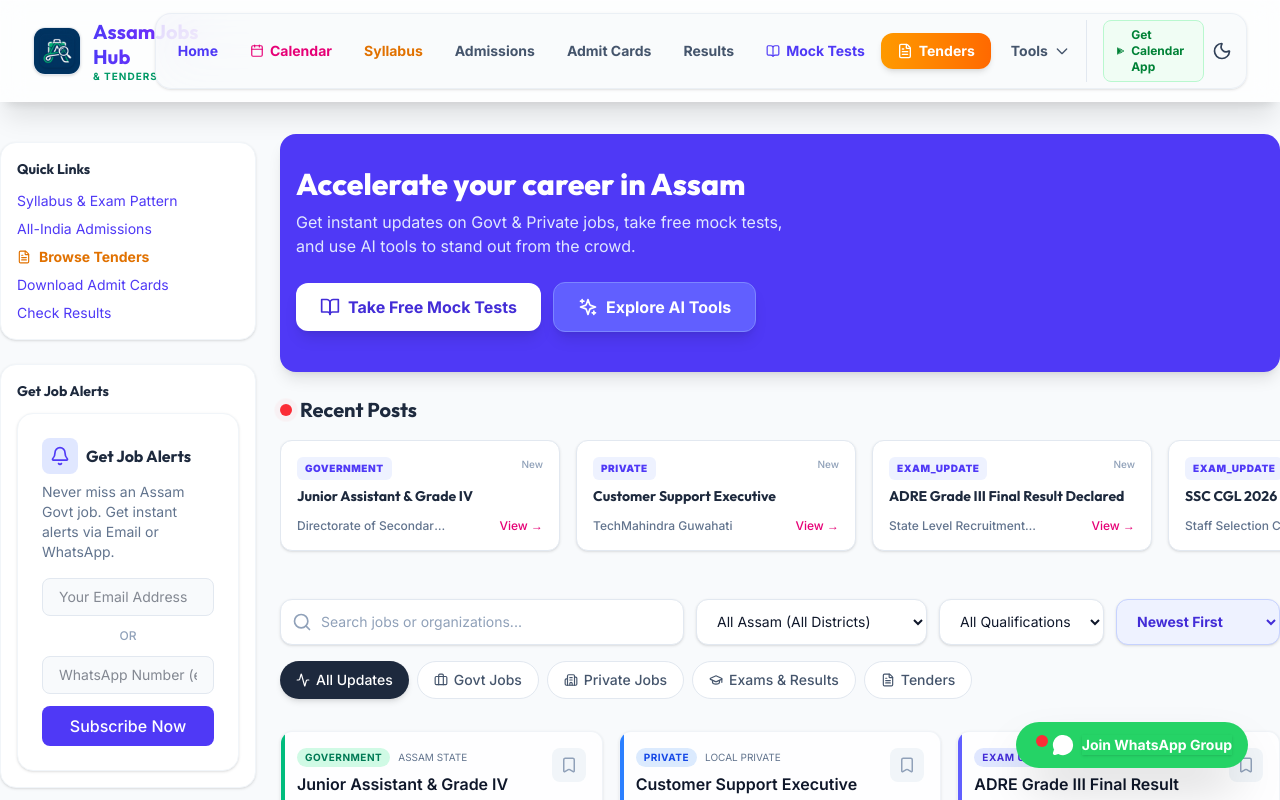
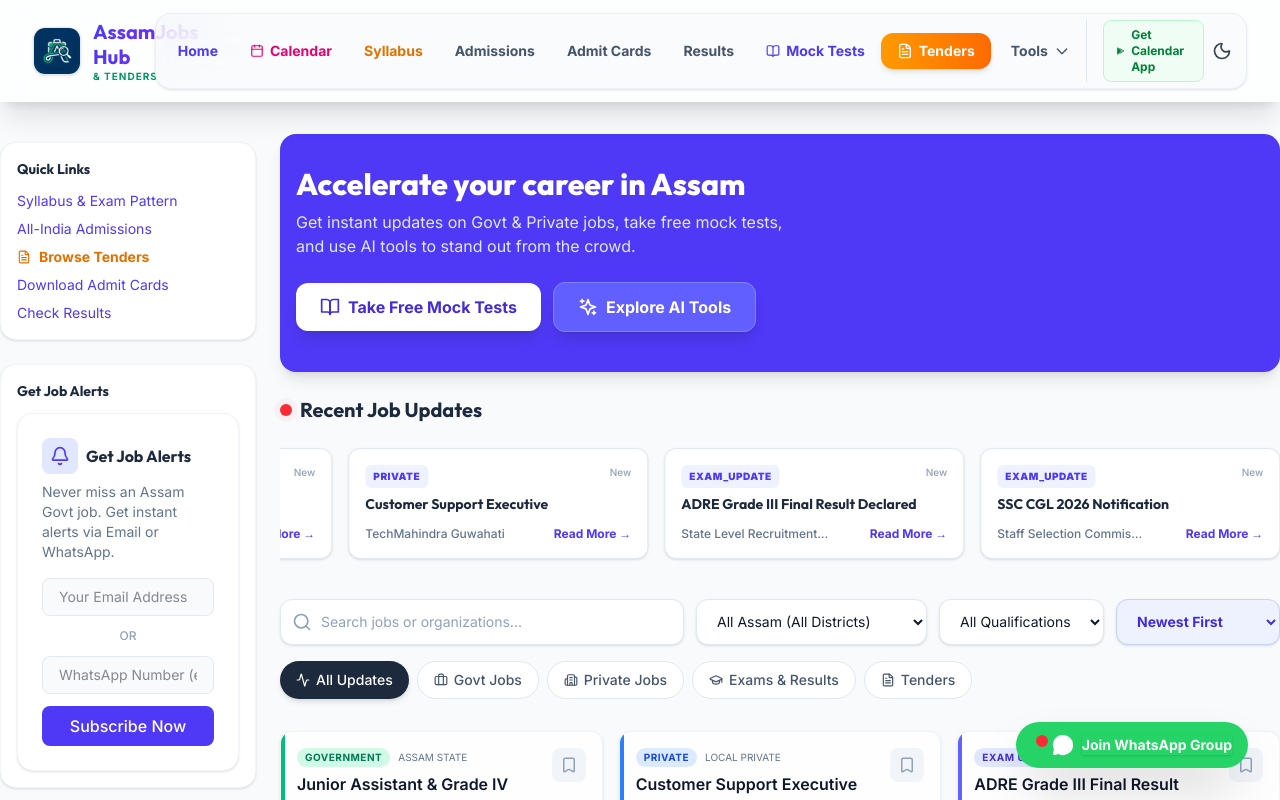
Before and after one commit to uzzaldutta/assamjobs-hub, a Next.js app: page / in a window 1280 px wide. Shown: the top 800 px of the page. Built offline with nearby package versions, Linux system fonts and the light colour scheme; no server answers; the database is empty.

Commit message:
feat: Convert Recent Posts widget to an infinite auto-scrolling CSS marquee and filter out Tenders

```diff
--- a/src/app/globals.css
+++ b/src/app/globals.css
@@ -46,3 +46,16 @@ h1, h2, h3, h4, h5, h6 {
   -ms-overflow-style: none;  /* IE and Edge */
   scrollbar-width: none;  /* Firefox */
 }
+
+@keyframes marquee {
+  0% { transform: translateX(0%); }
+  100% { transform: translateX(-100%); }
+}
+
+.animate-marquee {
+  animation: marquee 35s linear infinite;
+}
+
+.animate-marquee:hover {
+  animation-play-state: paused;
+}
--- a/src/app/page.tsx
+++ b/src/app/page.tsx
@@ -67,19 +67,22 @@ export default async function Home() {
       {/* Main Layout Grid */}
       <div className="px-4 md:px-0 relative z-10 grid grid-cols-1 lg:grid-cols-4 gap-6">
 
-        {/* Recent Posts Section */}
+        {/* Recent Posts Section (Marquee) */}
         <div className="col-span-1 lg:col-span-4 mt-6">
           <div className="flex items-center gap-2 mb-4">
             <span className="relative flex h-3 w-3">
               <span className="animate-ping absolute inline-flex h-full w-full rounded-full bg-red-400 opacity-75"></span>
               <span className="relative inline-flex rounded-full h-3 w-3 bg-red-500"></span>
             </span>
-            <h3 className="text-xl font-bold text-slate-800 dark:text-white">Recent Posts</h3>
+            <h3 className="text-xl font-bold text-slate-800 dark:text-white">Recent Job Updates</h3>
           </div>
 
-          <div className="flex gap-4 overflow-x-auto pb-4 hide-scrollbar snap-x">
-            {allJobs.slice(0, 5).map((job) => (
-              <Link key={job.id} href={`/jobs/${job.id}`} className="min-w-[280px] max-w-[300px] snap-start bg-white dark:bg-slate-900 border border-slate-200 dark:border-slate-800 rounded-xl p-4 shadow-sm hover:shadow-md hover:border-indigo-300 dark:hover:border-indigo-700 transition flex flex-col justify-between group">
+          <div className="flex overflow-hidden relative w-full group py-2">
+            {/* We render two identical lists side-by-side to create the seamless infinite scroll effect */}
+            {[1, 2].map((listIndex) => (
+              <div key={listIndex} className="flex gap-4 min-w-max animate-marquee pr-4" aria-hidden={listIndex === 2}>
+                {allJobs.filter(job => job.type !== "TENDER").slice(0, 8).map((job) => (
+                  <Link key={`${listIndex}-${job.id}`} href={`/jobs/${job.id}`} className="w-[300px] shrink-0 bg-white dark:bg-slate-900 border border-slate-200 dark:border-slate-800 rounded-xl p-4 shadow-sm hover:shadow-md hover:border-indigo-300 dark:hover:border-indigo-700 transition flex flex-col justify-between cursor-pointer">
                     <div>
                       <div className="flex justify-between items-start mb-2">
                         <span className="text-[10px] font-black uppercase tracking-wider text-indigo-600 dark:text-indigo-400 bg-indigo-50 dark:bg-indigo-900/30 px-2 py-1 rounded-md">
@@ -93,9 +96,11 @@ export default async function Home() {
                     </div>
                     <div className="mt-3 text-xs font-medium text-slate-500 dark:text-slate-400 flex items-center justify-between">
                       <span className="truncate max-w-[150px]">{job.organization}</span>
-                  <span className="text-pink-600 dark:text-pink-400">View →</span>
+                      <span className="text-indigo-600 dark:text-indigo-400 font-bold">Read More →</span>
                     </div>
                   </Link>
+                ))}
+              </div>
             ))}
           </div>
         </div>
```
Lines whose indentation alone changed are shown as unchanged.
